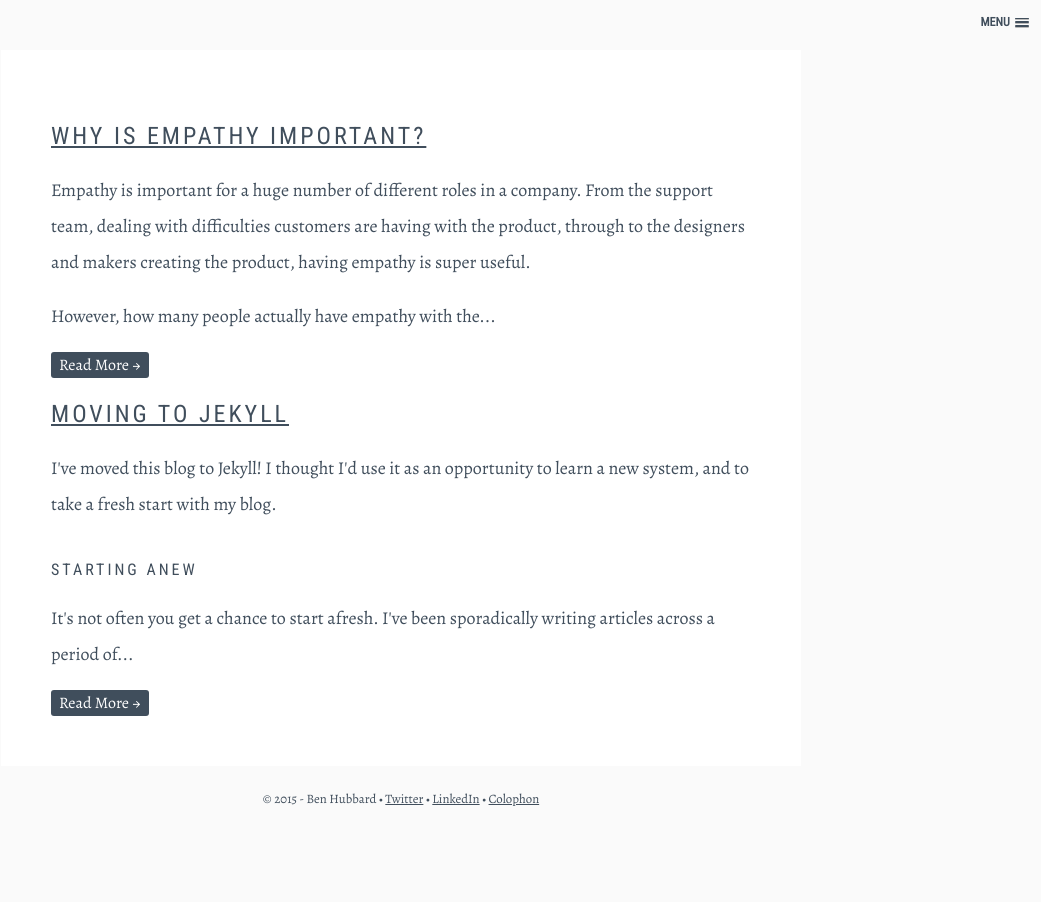
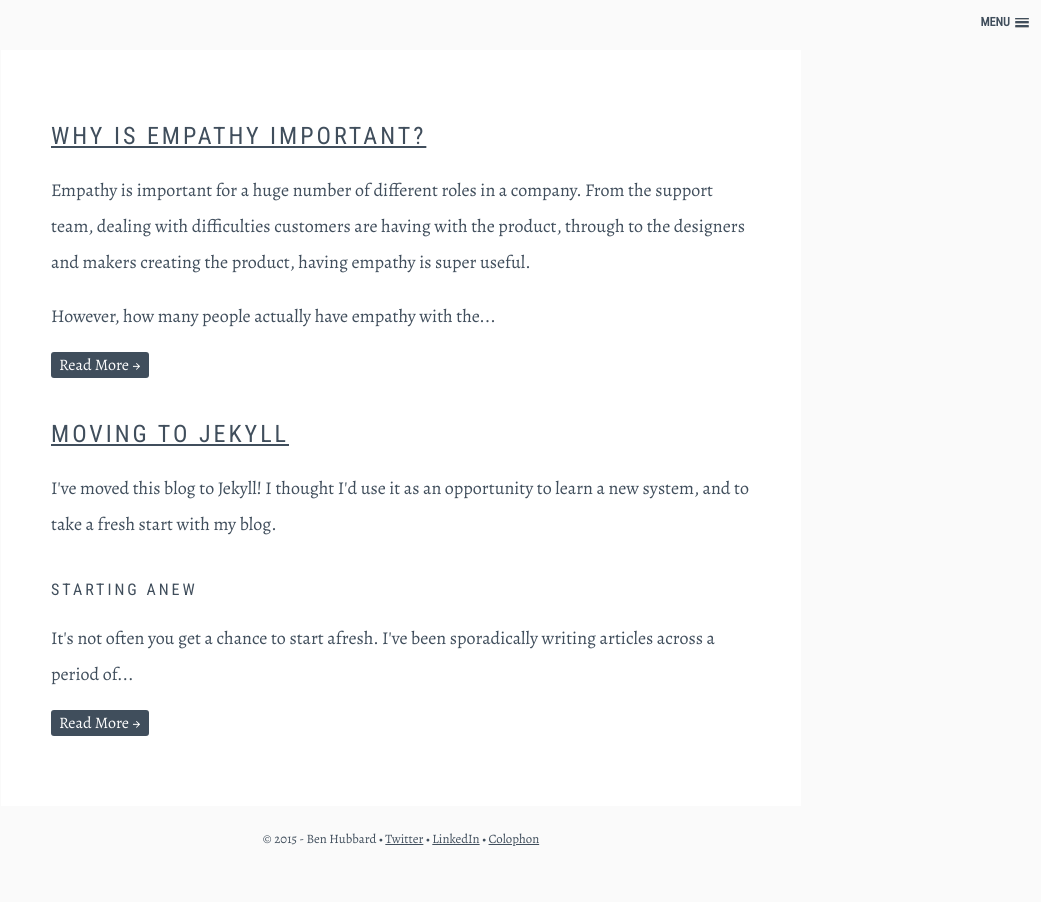
Before and after one commit to benhubbard434/benhubbard, a Jekyll site: the page built from thoughts.html, in a window 1280 px wide. Shown: the whole page, without its empty margins (239-1280 px from the left). Built offline with Jekyll 4.4.1, drawn with Linux system fonts in a browser that asks for light colours; nearby versions of some CDN libraries.

Commit message:
Update app.css

```diff
--- a/assets/css/app.css
+++ b/assets/css/app.css
@@ -221,6 +221,7 @@ a,abbr,acronym,address,applet,article,aside,audio,b,big,blockquote,body,canvas,c
 		.thanks-container {
 			background: transparent;
 		}
+		.post {margin-bottom: 20px;}
 		.page-head {
 			padding-top: 200px;
 			padding-bottom: 200px;
```
